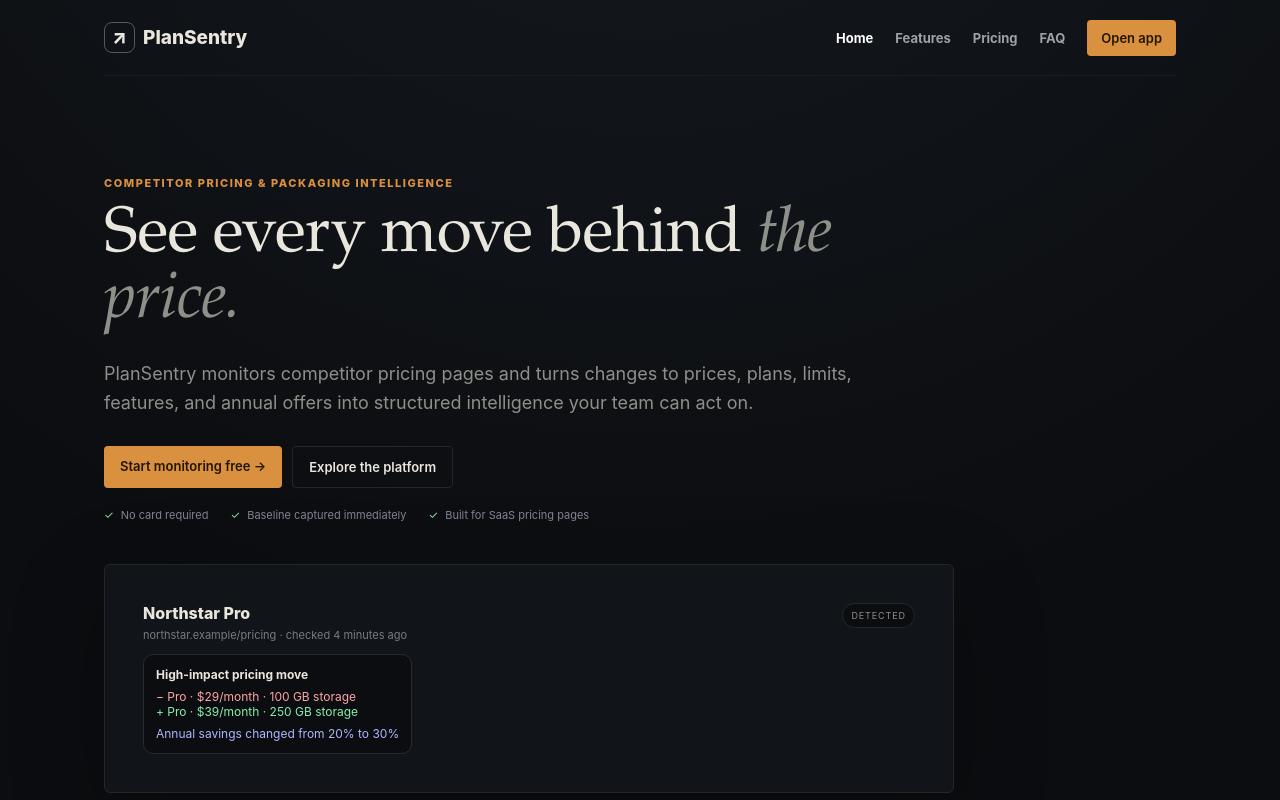
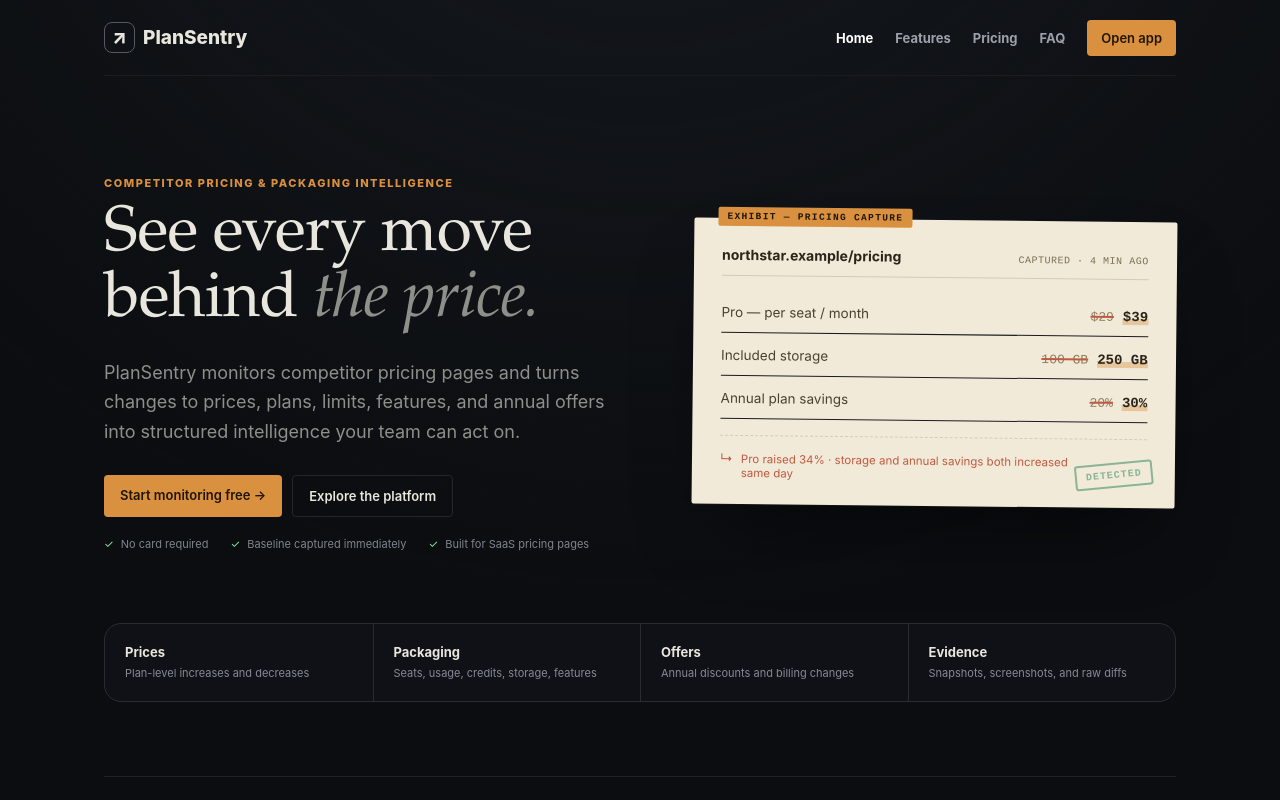
Before and after one commit to ryanmhopkins/pricewatcher, a plain HTML site: page index.html in a window 1280 px wide. Shown: the top 800 px of the page. Drawn offline with Linux system fonts and the light colour scheme.

Commit message:
Bespoke redlined-document homepage hero, fix theme stragglers
- index.html: split hero into copy + a real "exhibit" pricing-capture
  card (strikethrough old price, highlighted new price, verified stamp)
  matching the approved mockup, replacing the old generic mock-row demo.
- redline-theme.css: exclude link-styled <button> elements (e.g.
  account.html's "Forgot your password?") from the blanket amber
  button treatment; theme the dynamic status-card/status-indicator
  states on status.html (operational/degraded/outage) which weren't
  covered by the generic .status.ok/.error selectors.

```diff
--- a/index.html
+++ b/index.html
@@ -26,7 +26,8 @@
 </nav>
 </header>
 <main id="main">
-<section class="hero">
+<section class="hero hero-split">
+<div class="hero-copy">
 <div class="eyebrow">Competitor pricing & packaging intelligence</div>
 <h1>See every move behind <em>the price.</em>
 </h1>
@@ -40,20 +41,26 @@
 <span>Baseline captured immediately</span>
 <span>Built for SaaS pricing pages</span>
 </div>
-<div class="mock">
-<div class="mock-row">
-<div>
-<div class="mock-title">Northstar Pro</div>
-<div class="mock-url">northstar.example/pricing · checked 4 minutes ago</div>
-<div class="change-demo">
-<b>High-impact pricing move</b>
-<div class="down">− Pro · $29/month · 100 GB storage</div>
-<div class="up">+ Pro · $39/month · 250 GB storage</div>
-<div class="signal-note">Annual savings changed from 20% to 30%</div>
 </div>
+<div class="doc" aria-label="Example detected pricing change">
+<div class="doc-head">
+<b>northstar.example/pricing</b>
+<span>CAPTURED · 4 MIN AGO</span>
 </div>
-<span class="pill">Detected</span>
+<div class="doc-row">
+<span class="doc-plan">Pro — per seat / month</span>
+<span><span class="doc-price-old">$29</span><span class="doc-price-new">$39</span></span>
 </div>
+<div class="doc-row">
+<span class="doc-plan">Included storage</span>
+<span><span class="doc-price-old">100 GB</span><span class="doc-price-new">250 GB</span></span>
+</div>
+<div class="doc-row">
+<span class="doc-plan">Annual plan savings</span>
+<span><span class="doc-price-old">20%</span><span class="doc-price-new">30%</span></span>
+</div>
+<div class="doc-margin-note">Pro raised 34% · storage and annual savings both increased same day</div>
+<div class="doc-stamp">Detected</div>
 </div>
 </section>
 <section class="proof-strip" aria-label="PlanSentry coverage">
--- a/redline-theme.css
+++ b/redline-theme.css
@@ -31,10 +31,11 @@
 .gate-card{background:var(--ink-2)!important;border:1px solid var(--line)!important;border-radius:8px!important}
 
 /* buttons: amber primary, hairline secondary, small radius everywhere */
-button:not(.icon):not(.ghost):not(.quiet):not(.delete):not(.tiny),
+button:not(.icon):not(.ghost):not(.quiet):not(.delete):not(.tiny):not([class*="link"]),
 .btn,.account-entry,.nav .cta{
   background:var(--amber)!important;color:#211605!important;border-radius:4px!important;font-weight:600!important;border:0!important;
 }
+button[class*="link"]{background:transparent!important;color:var(--muted)!important;text-decoration:underline!important;border:0!important;padding:0!important}
 .btn.secondary,.ghost,.quiet,button.secondary{
   background:transparent!important;color:var(--text)!important;border:1px solid var(--line)!important;border-radius:4px!important;
 }
@@ -50,6 +51,13 @@
 .status.paused,.pill.paused,[class*="status"].paused,[class*="status"].pending{background:var(--amber-dim)!important;color:var(--amber)!important;border-color:var(--amber-dim)!important}
 .plus{color:var(--signal)!important}
 .minus{color:var(--alert)!important}
+.status-indicator{background:var(--muted-2)!important;box-shadow:none!important}
+.status-card.operational{border-color:var(--signal-dim)!important;background:var(--ink-2)!important}
+.status-card.operational .status-indicator{background:var(--signal)!important}
+.status-card.degraded{border-color:var(--amber-dim)!important;background:var(--ink-2)!important}
+.status-card.degraded .status-indicator{background:var(--amber)!important}
+.status-card.outage,.status-card.unknown{border-color:var(--alert-dim)!important;background:var(--ink-2)!important}
+.status-card.outage .status-indicator,.status-card.unknown .status-indicator{background:var(--alert)!important}
 
 /* document / receipt style callouts — anything meant to look like a captured pricing page */
 .doc,[class*="capture"],[class*="snapshot-card"]{background:var(--paper)!important;color:#2a241a!important;border-radius:2px!important}
@@ -62,3 +70,41 @@
 tr,[class*="row"]{border-color:var(--line-soft)!important}
 
 footer,[class*="footer"]{border-color:var(--line-soft)!important;color:var(--muted-2)!important}
+
+/* homepage hero: split into copy + redlined-document exhibit */
+.hero-split{display:grid!important;grid-template-columns:1.05fr .95fr!important;gap:56px!important;align-items:center!important;max-width:none!important}
+.hero-copy{max-width:520px}
+.doc{
+  background:var(--paper)!important;color:#2a241a!important;border-radius:2px!important;
+  padding:28px 28px 24px!important;position:relative;
+  box-shadow:0 40px 80px -30px rgba(0,0,0,.65),0 1px 0 rgba(255,255,255,.04);
+  transform:rotate(.6deg);border:0!important;
+}
+.doc::before{
+  content:"EXHIBIT — PRICING CAPTURE";position:absolute;top:-11px;left:24px;
+  background:var(--amber);color:#211605;font-family:var(--font-mono);
+  font-size:9.5px;letter-spacing:.14em;font-weight:700;padding:4px 9px;border-radius:2px;
+}
+.doc-head{display:flex;justify-content:space-between;align-items:baseline;border-bottom:1px solid #d6cbae;padding-bottom:12px;margin-bottom:14px}
+.doc-head b{font-size:14px;font-family:var(--font-sans)}
+.doc-head span{font-size:10px;color:#7a6f52;letter-spacing:.05em;font-family:var(--font-mono)}
+.doc-row{display:flex;justify-content:space-between;align-items:baseline;padding:11px 0;border-bottom:1px solid #e2d7ba;font-family:var(--font-sans)}
+.doc-row:last-of-type{border-bottom:0}
+.doc-plan{font-size:13.5px;color:#4a4230}
+.doc-price-old{
+  font-family:var(--font-mono);font-size:13px;color:#8a7f5e;text-decoration:line-through;
+  text-decoration-color:var(--alert);text-decoration-thickness:1.5px;margin-right:9px;
+}
+.doc-price-new{font-family:var(--font-mono);font-weight:700;font-size:14px;background:linear-gradient(transparent 60%,rgba(217,144,63,.4) 60%)}
+.doc-margin-note{
+  font-size:11.5px;color:var(--alert);margin-top:16px;padding-top:14px;border-top:1px dashed #d6cbae;
+  display:flex;gap:8px;align-items:baseline;font-family:var(--font-sans);padding-right:78px;
+}
+.doc-margin-note::before{content:"↳";font-size:13px;flex:0 0 auto}
+.doc-stamp{
+  position:absolute;bottom:20px;right:22px;border:2px solid var(--signal);color:var(--signal);
+  font-size:10px;letter-spacing:.1em;font-weight:700;padding:5px 9px;border-radius:3px;
+  transform:rotate(-6deg);opacity:.85;font-family:var(--font-mono);text-transform:uppercase;
+  background:var(--paper);
+}
+@media(max-width:900px){.hero-split{grid-template-columns:1fr!important}.doc{transform:none;margin-top:20px}}
```
